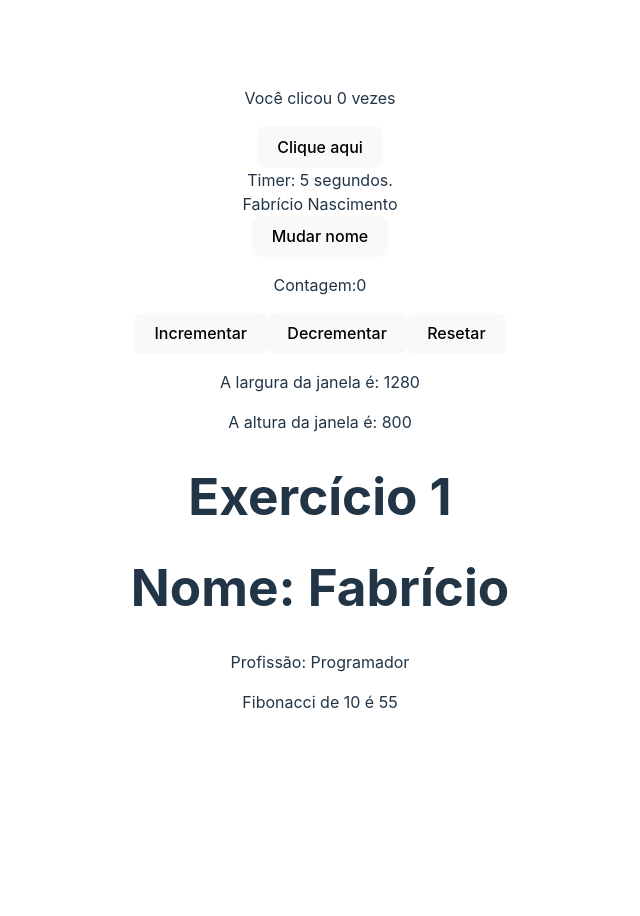
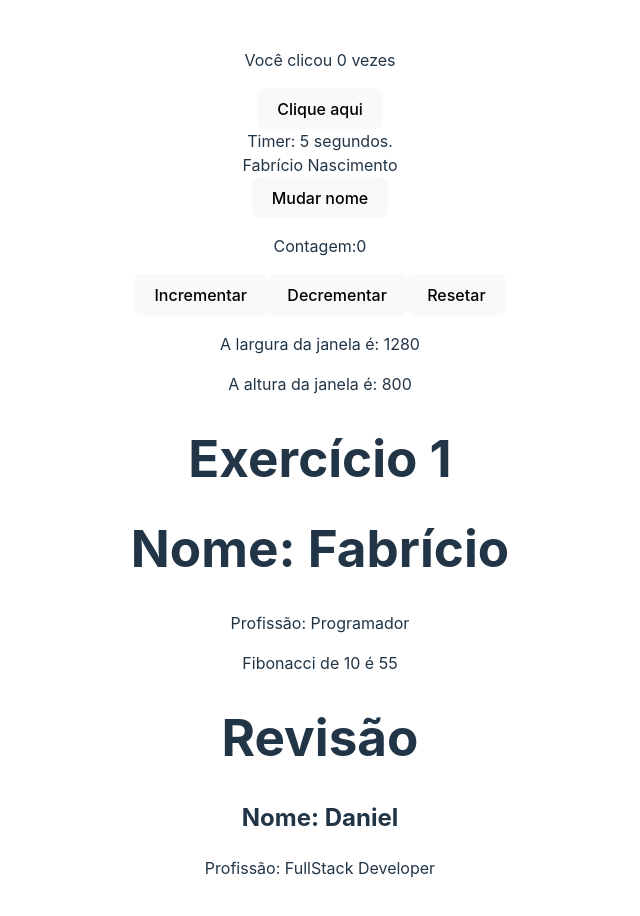
Before and after one commit to fnascimentosilva/React, a React (Vite) app in the folder 3_hooks/: page / in a window 1280 px wide. Shown: the top 916 px of the page, without its empty margins (320-960 px from the left). Built offline with nearby package versions, Linux system fonts and the light colour scheme.

Commit message:
add revisao na main

```diff
--- a/3_hooks/src/App.jsx
+++ b/3_hooks/src/App.jsx
@@ -3,6 +3,7 @@ import './App.css'
 import DisplaWindowSize from './components/DisplayWindowSize'
 import ExemploUseEffect from './components/ExemploUseEffect'
 import Exercises from './components/Exercises'
+import Revisao from './components/Revisao'
 import Timer from './components/Timer'
 import Context from './components/useContext'
 import Contador from './components/UseReducer'
@@ -24,6 +25,8 @@ function App() {
       <DisplaWindowSize/>
       {/* Resolução de exercicios */}
       <Exercises/>
+      {/* Refaazendo o exercicio numero 1 UseEffect */}
+      <Revisao/>
     </>
   )
 }
```
